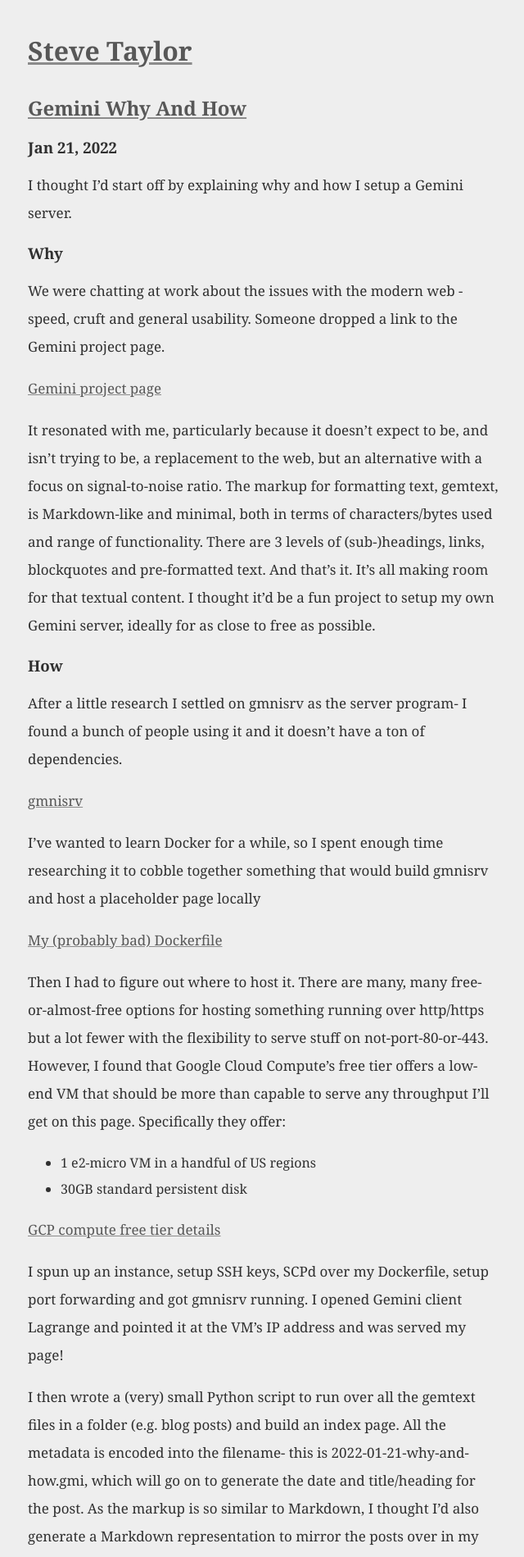
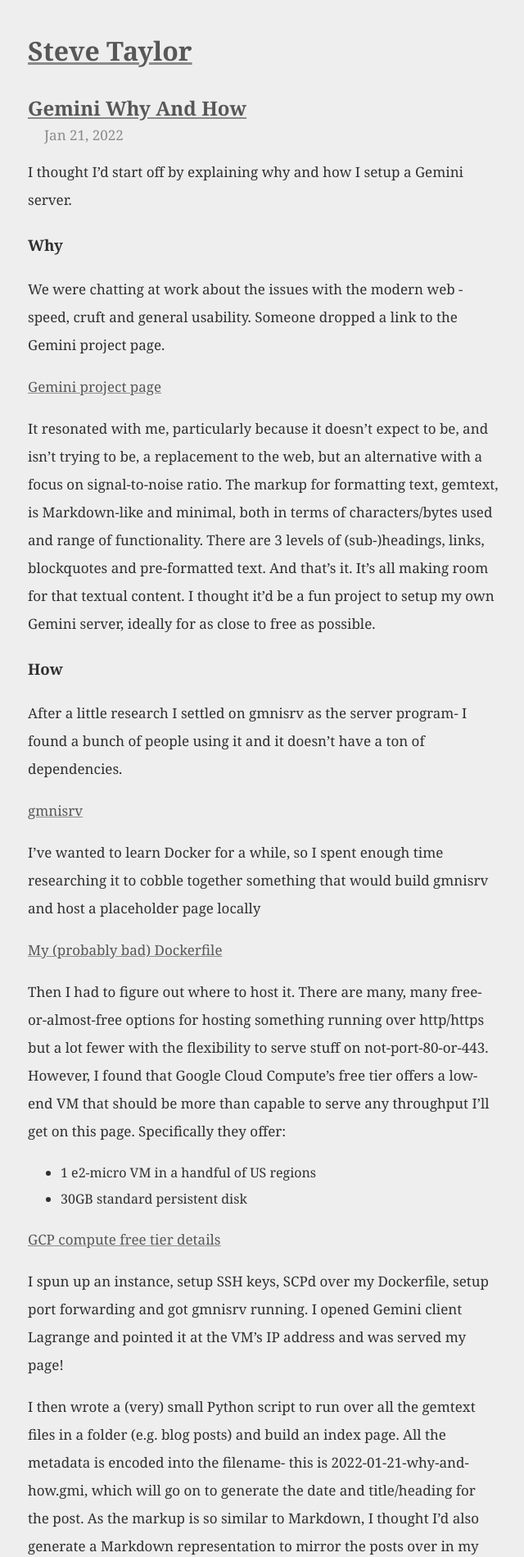
Before and after one commit to Schtee/schtee.github.io, a Jekyll site: the page built from index.md, in a window 1280 px wide. Shown: the top 1899 px of the page at 82% size, without its empty margins (318-958 px from the left). Built offline with Jekyll 4.4.1, drawn with Linux system fonts in a browser that asks for light colours.

Commit message:
Nicer styling on dates, which are no longer headings

```diff
--- a/_layouts/home.html
+++ b/_layouts/home.html
@@ -18,8 +18,8 @@
 	{% if micros_page == micros_post %}
 	{% assign date_format = site.minima.date_format | default: "%b %-d, %Y" %}
 		<div class="post">
-			<h2><a href="{{ post.url | relative_url }}">{{ post.title | escape }}</a></h2>
-			<h3>{{ post.date | date: date_format }}</h3>
+			<h2 class="post-heading"><a href="{{ post.url | relative_url }}">{{ post.title | escape }}</a></h2>
+			<p class="post-date">{{ post.date | date: date_format }}</p>
 			{{ post.content }}
 		</div>
 	{% endif %}
--- a/_layouts/post.html
+++ b/_layouts/post.html
@@ -3,7 +3,7 @@
 ---
 {% assign date_format = site.minima.date_format | default: "%b %-d, %Y" %}
 <div class="post">
-	<h2><a href="{{ page.url | relative_url }}">{{ page.title | escape }}</a></h2>
-	<h3>{{ page.date | date: date_format }}</h3>
+	<h2 class="post-heading"><a href="{{ page.url | relative_url }}">{{ page.title | escape }}</a></h2>
+	<p class="post-date">{{ page.date | date: date_format }}</p>
 {{content}}
 </div>
--- a/assets/css/style.css
+++ b/assets/css/style.css
@@ -14,14 +14,21 @@
 	color: #303030;
 }
 
-.post h2, .post h3 {
+.post .post-heading, .post .post-date {
 	margin-bottom: 5px;
 	line-height: normal;
 }
 
-.post h2 {
+.post .post-heading {
 	text-decoration: underline #8b8b8b;
 	color: #575757;
+}
+
+.post .post-date {
+	color: #8b8b8b;
+	font-weight: normal;
+	margin: 0;
+	padding: 0 20px;
 }
 
 .post p {
```
